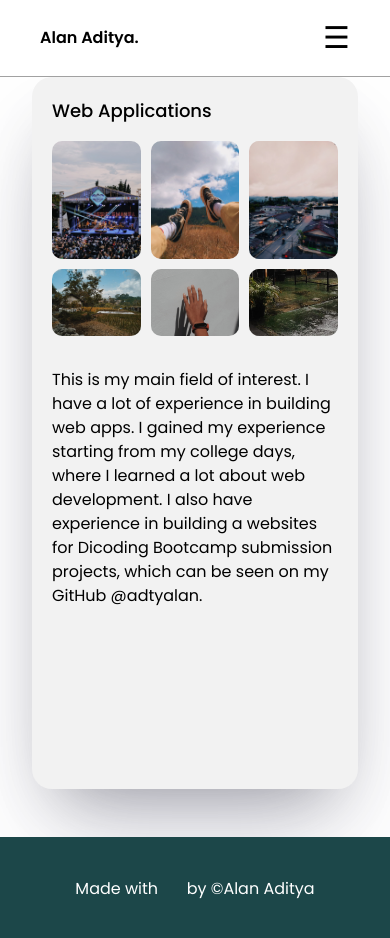
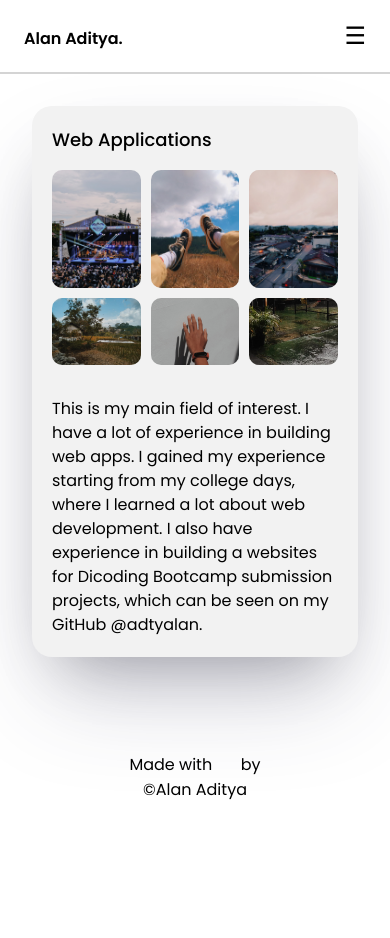
Before and after one commit to adtyalan/adtyalan.github.io, a React (Vite) app: page /web in a window 390 px wide. Shown: the top 938 px of the page. After the commit the page ends 902 px from the top, so only its background shows below. Built offline with nearby package versions, Linux system fonts and the light colour scheme.

Commit message:
fix bug and feature V0.2

```diff
--- a/src/components/Footer.jsx
+++ b/src/components/Footer.jsx
@@ -15,9 +15,9 @@ const Footer = () => {
   return (
     <footer
       id="contact"
-      class="flex flex-col py-4 gap-8 sm:flex-row sm:justify-between"
+      class="w-full flex flex-col py-4 gap-8 pb-25 px-30 sm:flex-row sm:justify-between"
     >
-      <p>
+      <p className="w-full sm:w-fit text-center">
         Made with{" "}
         <span
           className="inline-block relative overflow-hidden align-middle"
--- a/src/components/Hero.jsx
+++ b/src/components/Hero.jsx
@@ -10,9 +10,8 @@ const Hero = () => {
       <article
         id="greeting-words"
         style={{ width: "100%", height: "100%", position: "relative" }}
-        className="h-dvh"
       >
-        <h1 class="py-10 font-semibold absolute inset-y-25 start-1/16 whitespace-pre-line text-5xl/16 tracking-wide">
+        <h1 class="py-10 font-semibold absolute inset-y-10 md:inset-y-25 start-1/16 whitespace-pre-line text-5xl/16 tracking-wide">
           <Typewriter
             words={[
               "Hi, I'm Alan\nI'm an Informatics Engineering Student\nin State University of Semarang.",
--- a/src/components/NavBar.jsx
+++ b/src/components/NavBar.jsx
@@ -1,4 +1,4 @@
-import React, { useState } from "react";
+import React, { useState, useEffect } from "react";
 import { Link } from "react-router-dom";
 
 const NavBar = () => {
@@ -8,9 +8,18 @@ const NavBar = () => {
     setIsDrawerOpen((prev) => !prev);
   };
 
+  useEffect(() => {
+    if (isDrawerOpen) {
+      document.body.style.overflow = "hidden";
+    } else {
+      document.body.style.overflow = "";
+    }
+    return () => (document.body.style.overflow = "");
+  }, [isDrawerOpen]);
+
   return (
     <>
-      <header className="bg-white w-full flex justify-between items-center py-5 px-10 sticky top-0 border-b-1 border-b-neutral-400 z-50">
+      <header className="bg-white w-full flex justify-between items-baseline py-5 px-6 sticky top-0 border-b-2 border-b-neutral-300 z-50">
         <div className="logo">
           <Link to="/">
             <h2 className="font-semibold">Alan Aditya.</h2>
@@ -18,7 +27,7 @@ const NavBar = () => {
         </div>
         {/* Ikon hamburger hanya tampil di mobile */}
         <div className="md:hidden">
-          <button onClick={toggleDrawer} className="text-3xl">
+          <button onClick={toggleDrawer} className="text-2xl">
             &#9776;
           </button>
         </div>
@@ -28,23 +37,23 @@ const NavBar = () => {
             <li className="list-none">
               <Link
                 to="/graphic"
-                className="py-2 px-6 rounded-full no-underline font-normal text-black transition-all duration-300 ease-in-out hover:bg-[#1c4749] hover:text-white"
+                className="py-2 px-6 rounded-full no-underline font-normal text-black transition-all duration-300 ease-in-out hover:bg-black hover:text-white hover:shadow-lg"
               >
                 Projects
               </Link>
             </li>
             <li className="list-none">
-              <a
-                href="#about"
-                className="py-2 px-6 rounded-full no-underline font-normal text-black transition-all duration-300 ease-in-out hover:bg-[#1c4749] hover:text-white"
+              <Link
+                to="/"
+                className="py-2 px-6 rounded-full no-underline font-normal text-black transition-all duration-300 ease-in-out hover:bg-black hover:text-white hover:shadow-lg"
               >
                 About
-              </a>
+              </Link>
             </li>
             <li className="list-none">
               <a
                 href="#contact"
-                className="py-2 px-6 rounded-full no-underline font-normal text-black transition-all duration-300 ease-in-out hover:bg-[#1c4749] hover:text-white"
+                className="py-2 px-6 rounded-full no-underline font-normal text-black transition-all duration-300 ease-in-out hover:bg-black hover:text-white hover:shadow-lg"
               >
                 Contact
               </a>
@@ -55,30 +64,49 @@ const NavBar = () => {
       {/* Offcanvas Drawer untuk mobile */}
       {isDrawerOpen && (
         <div className="fixed inset-0 z-50 flex">
+          <div className="absolute top-6.5 right-2 flex justify-end items-start w-full pr-4">
+            <button className="bg-white w-fit mb-4" onClick={toggleDrawer}>
+              <img
+                src="../public/icons/cross.svg"
+                alt="close"
+                className="w-5 h-5"
+              />
+            </button>
+          </div>
           <div
-            className="absolute inset-0 bg-black opacity-50 top-0
-          left-0 grow"
-            onClick={toggleDrawer}
-          ></div>
-          <div className="absolute top-0 right-0 w-64 h-full bg-white py-6 px-12 flex-none flex flex-col justify-start items-start">
-            <button className="w-fit mb-4 text-xl" onClick={toggleDrawer}>
-              &#128473;
-            </button>
-            <ul className="flex flex-col gap-4">
-              <li>
+            className="absolute top-[77px] right-0 w-screen bg-white py-6 px-6 flex-none flex flex-col justify-start items-start"
+            style={{ height: "calc(100% - 77px)" }}
+          >
+            <ul className="w-full flex flex-col gap-4 font-medium">
+              <li className="flex flex-row justify-between items-center">
                 <Link to="/graphic" onClick={toggleDrawer}>
                   Projects
                 </Link>
+                <img
+                  src="../public/icons/arrow-up-right.svg"
+                  alt="arrow"
+                  className="w-4 h-4"
+                />
               </li>
-              <li>
-                <a href="#about" onClick={toggleDrawer}>
+              <li className="flex flex-row justify-between items-center">
+                <a href="/#about" onClick={toggleDrawer}>
                   About
                 </a>
+                <img
+                  src="../public/icons/arrow-up-right.svg"
+                  alt="arrow"
+                  className="w-4 h-4"
+                />
               </li>
-              <li>
+              <li className="flex flex-row justify-between items-center">
                 <a href="#contact" onClick={toggleDrawer}>
                   Contact
                 </a>
+                <img
+                  src="../public/icons/arrow-up-right.svg"
+                  alt="arrow"
+                  className="w-4 h-4"
+                />
               </li>
             </ul>
           </div>
--- a/src/kit/Backgrounds/Particles/Particles.jsx
+++ b/src/kit/Backgrounds/Particles/Particles.jsx
@@ -151,7 +151,7 @@ const Particles = ({
       positions.set([x * r, y * r, z * r], i * 3);
       randoms.set(
         [Math.random(), Math.random(), Math.random(), Math.random()],
-        i * 4,
+        i * 4
       );
       const col = hexToRgb(palette[Math.floor(Math.random() * palette.length)]);
       colors.set(col, i * 3);
--- a/src/kit/TextAnimations/CircularText/CircularText.jsx
+++ b/src/kit/TextAnimations/CircularText/CircularText.jsx
@@ -92,7 +92,7 @@ const CircularText = ({
   return (
     <motion.div
       initial={{ rotate: 0 }}
-      className={`relative overflow-hidden mx-fit rounded-full w-[100px] h-[100px] text-white font-black text-center cursor-pointer origin-center ${className}`}
+      className={`relative overflow-hidden mx-fit rounded-full w-[100px] h-[100px] text-black font-black text-center cursor-pointer origin-center ${className}`}
       animate={controls}
       onUpdate={(latest) => setCurrentRotation(Number(latest.rotate))}
       onMouseEnter={handleHoverStart}
--- a/src/style/style.css
+++ b/src/style/style.css
@@ -61,10 +61,8 @@ article h2 {
   display: flex;
   flex-direction: column;
   justify-content: space-between;
-  margin: 20px auto; /* Sesuaikan margin sesuai kebutuhan Anda */
-  margin: 0 2rem;
-  gap: 20px;
-  min-height: 90vh;
+  margin: 2rem; /* Sesuaikan margin sesuai kebutuhan Anda */
+  gap: 2rem;
 }
 
 .child-first-card {
@@ -103,14 +101,6 @@ article h2 {
   grid-template-columns: repeat(4, 1fr);
   grid-auto-rows: minmax(0, auto);
   gap: 10px;
-}
-
-footer {
-  color: white;
-  padding: 40px;
-  background-color: #1c4749;
-  text-align: center;
-  font-weight: normal;
 }
 
 @media screen and (max-width: 1200px) {
```
Also changed, not shown: public/icons/arrow-up-right.svg (added), public/icons/cross.svg (added), 3 other files (tests, documents, lock files or other folders).
